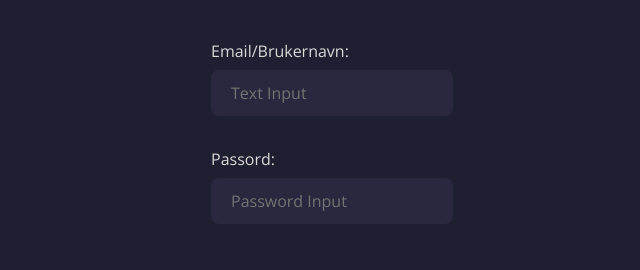
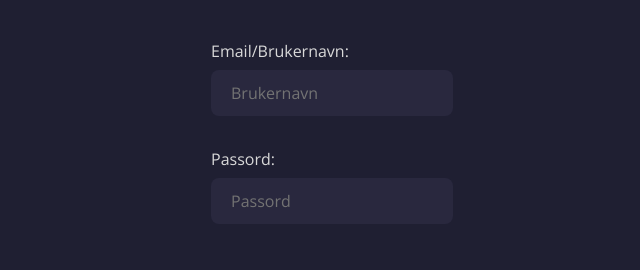
Before and after one commit to MastersOfData/scores-app, a Next.js app: page /sign-in in a window 1280 px wide. Shown: the part 208-478 px from the top of the page, without its empty margins (308-948 px from the left). Built offline with nearby package versions, Linux system fonts and the light colour scheme.

Commit message:
Refactoring sign-in page

```diff
--- a/src/app/sign-in/page.tsx
+++ b/src/app/sign-in/page.tsx
@@ -2,7 +2,7 @@
 
 import router from "next/router";
 import { Button, ButtonColor, ButtonVariant } from "src/components/Button";
-import { GamesBanner } from "src/components/GamesBanner";
+import { GamesBanner } from "src/assets/icons/GamesBanner";
 import Input from "src/components/Input";
 import styles from "../../styles/SignIn.module.css";
 
@@ -15,16 +15,16 @@ export default function SignInPage() {
         <p className={styles.inputLabel}>Email/Brukernavn:</p>
         <Input
           type="text"
-          placeholder="Text Input"
-          onInput={() => console.log()}
+          placeholder="Brukernavn"
+          onInput={(value) => console.log(value)}
         />
       </div>
       <div className={styles.inputContainer}>
         <p className={styles.inputLabel}>Passord:</p>
         <Input
           type="password"
-          placeholder="Password Input"
-          onInput={() => console.log()}
+          placeholder="Passord"
+          onInput={(value) => console.log(value)}
         />
       </div>
       <div className={styles.buttonContainer}>
```
Also changed, not shown: src/assets/icons/GamesBanner.tsx (renamed from src/components/GamesBanner.tsx).
